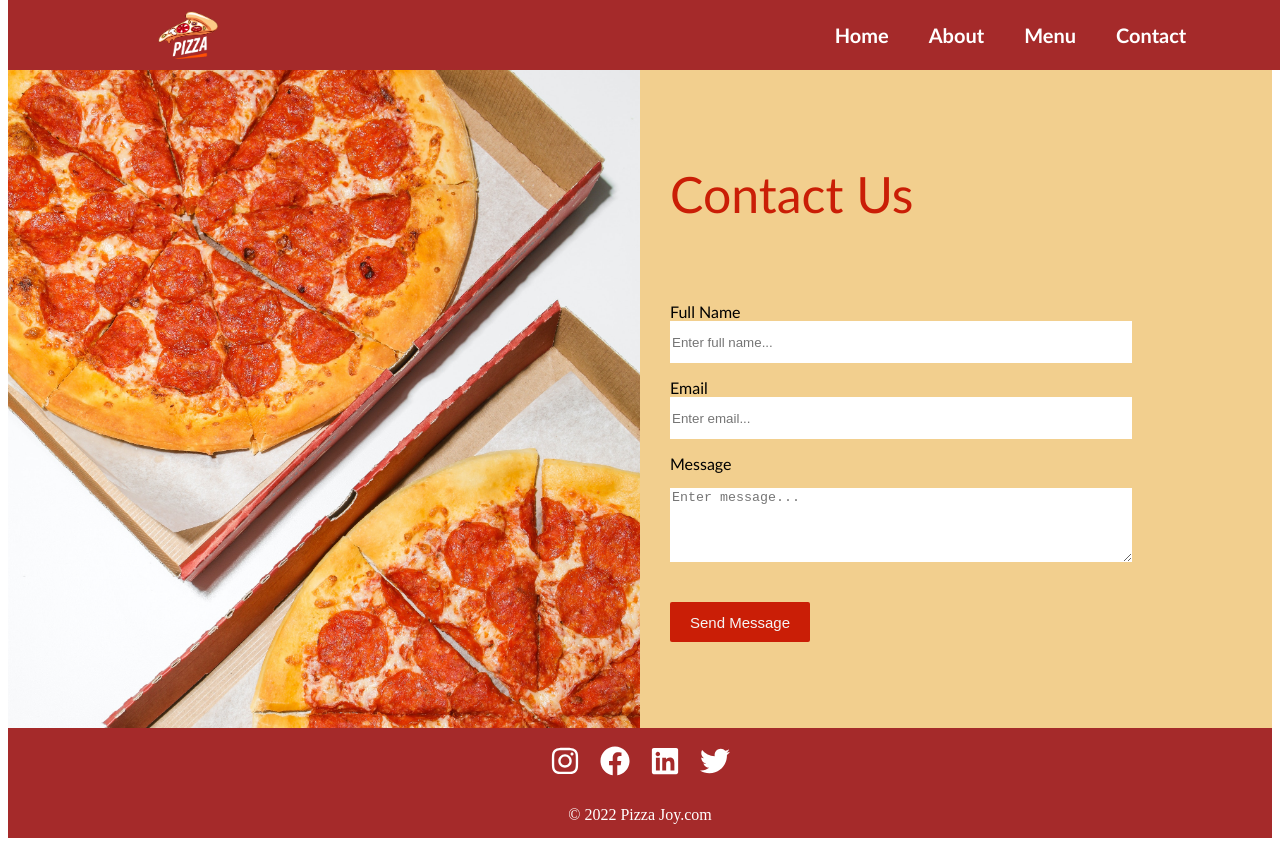
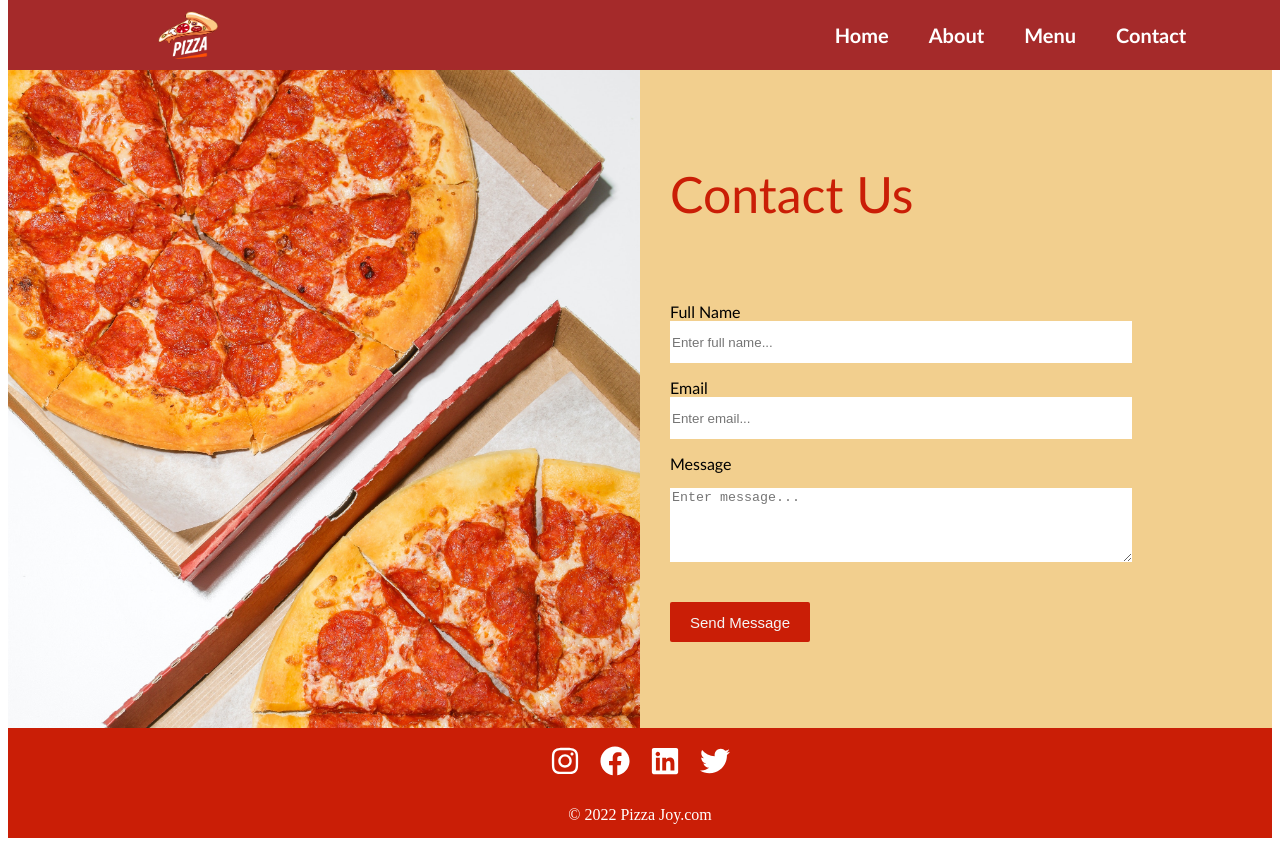
Before and after one commit to MhamadSaid/Restaurant-menu, a React (Create React App) app: page /contact in a window 1280 px wide. Built offline with nearby package versions, Linux system fonts and the light colour scheme.

Commit message:
edit footer section

```diff
--- a/src/styles/Footer.css
+++ b/src/styles/Footer.css
@@ -1,7 +1,7 @@
 .footer {
   width: 100%;
   height: 100px;
-  background-color: #a52a2a;
+  background-color: #ca1e06;
   display: flex;
   justify-content: center;
   align-items: center;
```
